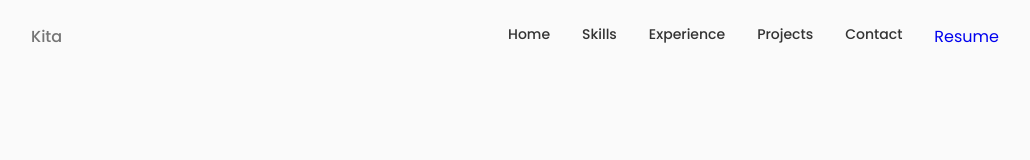
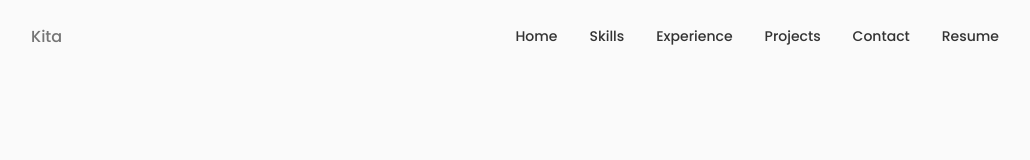
Before and after one commit to kohkikita/personal-portfolio-website, a React (Create React App) app: page / in a window 1280 px wide. Shown: the top 160 px of the page, without its empty margins (125-1155 px from the left). Built offline with nearby package versions, Linux system fonts and the light colour scheme.

Commit message:
Fixed resume button formatting

```diff
--- a/src/components/header/Header.jsx
+++ b/src/components/header/Header.jsx
@@ -60,10 +60,9 @@ const Header = () => {
               </a>
             </li>
 
-            <li className="nav__items ">
-              <a href={CV} className="nav__links" target='_blank' rel="noreferrer">
-                <i className="uil uil-file nav__icon"></i>
-                <span className='nav__items-hightlight'>Resume</span>
+            <li className="nav__items">
+              <a href={CV} className="nav__link" target='_blank' rel="noreferrer">
+                <i className="uil uil-message nav__icon"></i> Resume
               </a>
             </li>
           </ul>
```
